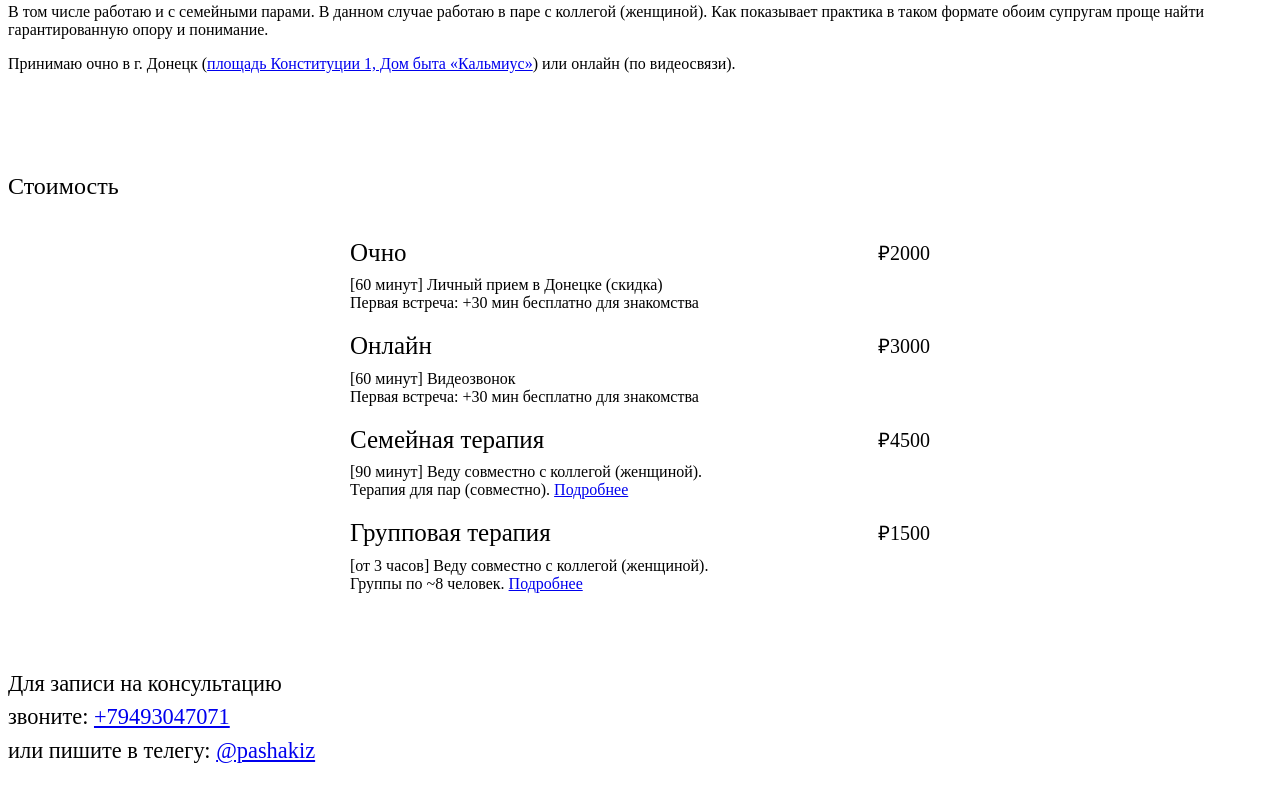
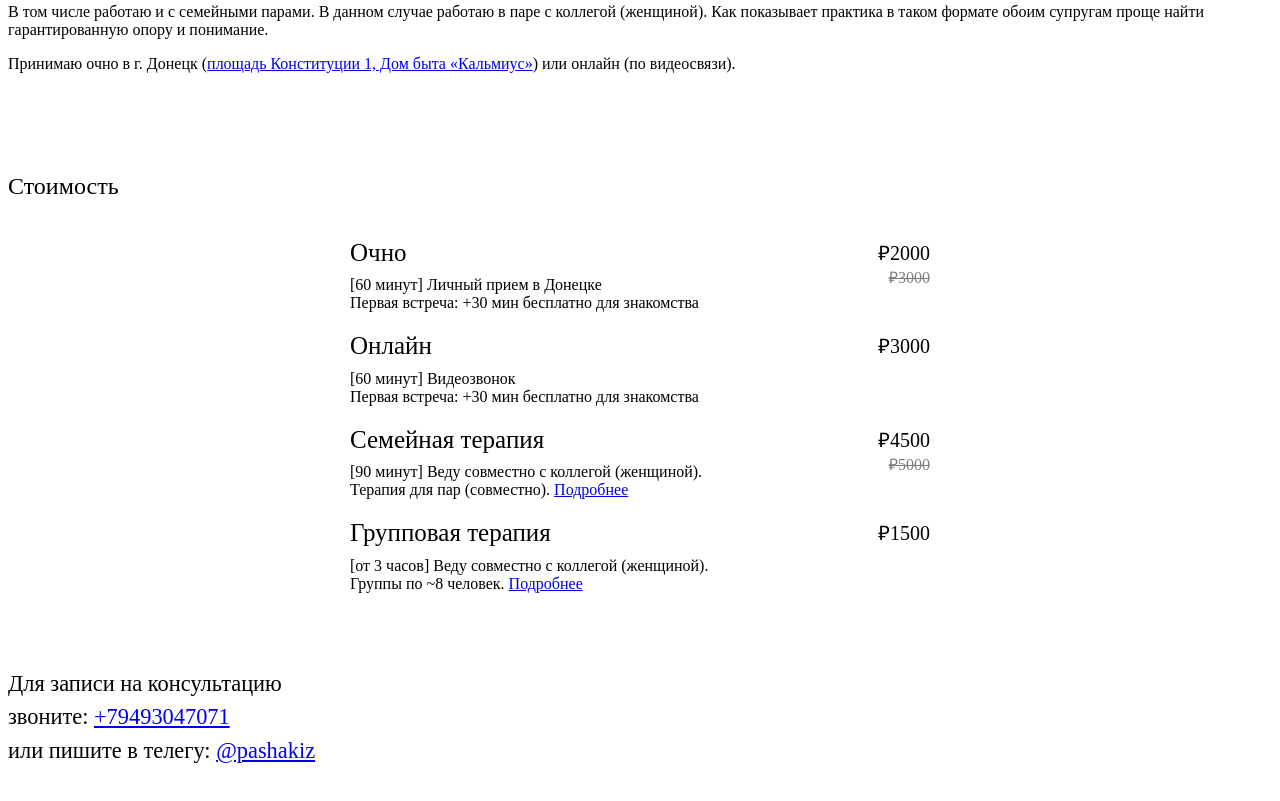
Before and after one commit to pashakiz/kizernis.ru, a website built with webpack: page src/html/views/index.html in a window 1280 px wide. Shown: the part 863-1664 px from the top of the page. Built offline with nearby package versions, Linux system fonts and the light colour scheme; files whose address does not match are found by name.

Commit message:
change price (sale)

```diff
--- a/src/html/views/index.html
+++ b/src/html/views/index.html
@@ -51,9 +51,9 @@
         <div class="price">
           <div class="price__info">
             <div class="price__title">Очно</div>
-            <div class="price__descr">[60 минут] Личный прием в Донецке (cкидка)<br>Первая встреча: +30 мин бесплатно для знакомства</div>
+            <div class="price__descr">[60 минут] Личный прием в Донецке<br>Первая встреча: +30 мин бесплатно для знакомства</div>
           </div>
-          <div class="price__value">₽2000</div>
+          <div class="price__value price__value_sale">₽2000<br><span class="price__old">₽3000</span></div>
         </div>
         <div class="price">
           <div class="price__info">
@@ -67,7 +67,7 @@
             <div class="price__title">Семейная терапия</div>
             <div class="price__descr">[90 минут] Веду совместно с коллегой (женщиной). <br class="price__descr_br">Терапия для пар (совместно). <a href="/family.html" target="_blank">Подробнее</a></div>
           </div>
-          <div class="price__value">₽4500</div>
+          <div class="price__value price__value_sale">₽4500<br><span class="price__old">₽5000</span></div>
         </div>
         <div class="price">
           <div class="price__info">
--- a/src/scss/index.scss
+++ b/src/scss/index.scss
@@ -243,6 +243,16 @@ a.contactlnk__item:hover {
   padding-top: 5px;
 }
 
+.price__value_sale {
+  text-align: right;
+}
+
+.price__old {
+  text-decoration: line-through;
+  opacity: 0.5;
+  font-size: 16px;
+}
+
 .price__title {
   font-size: 25px;
   line-height: 1.2;
```
